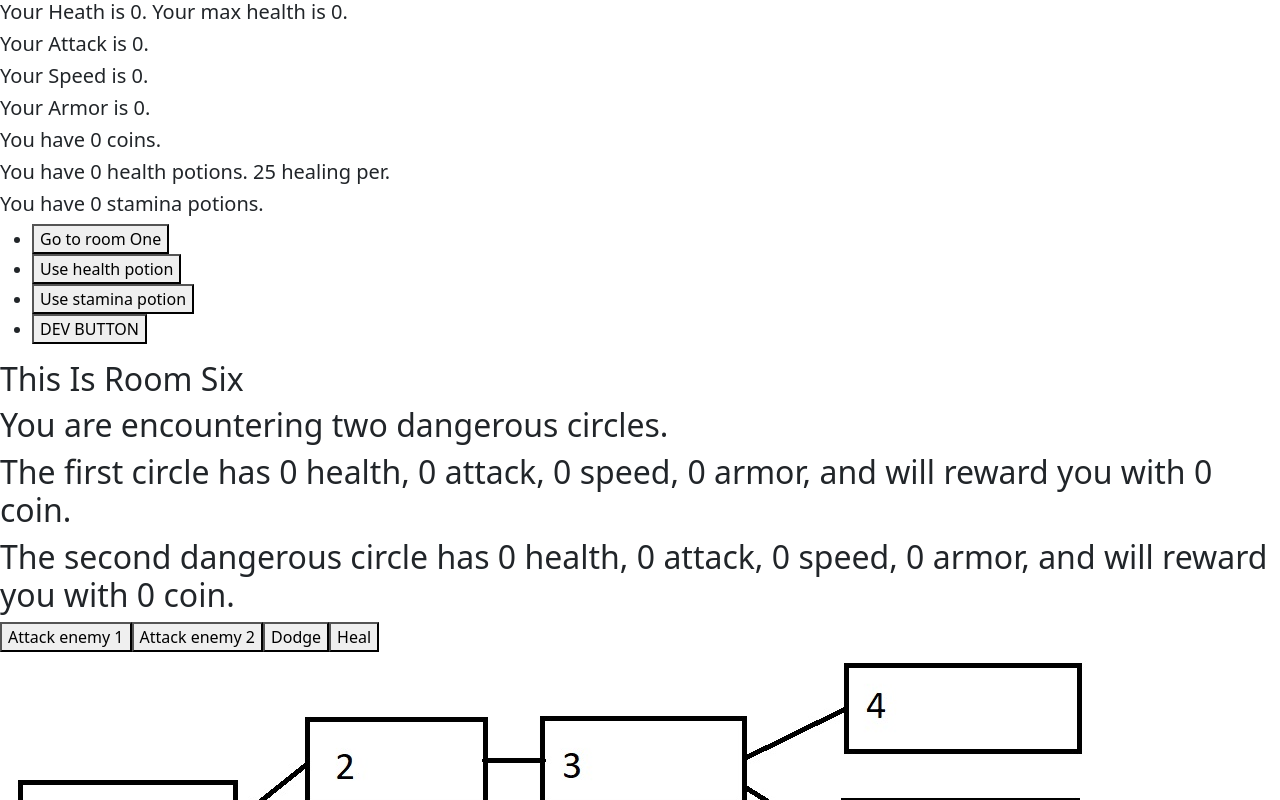
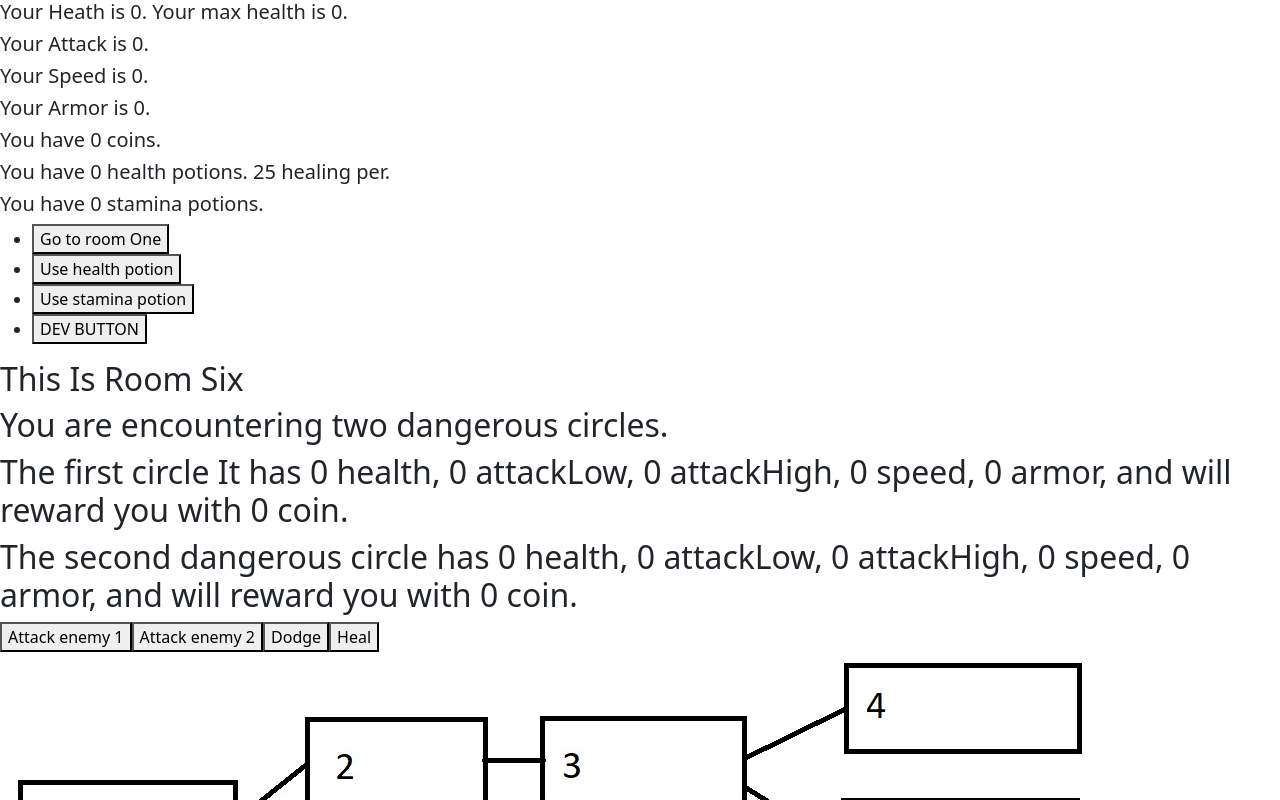
Before and after one commit to Wjamescorbett/ReactGamePractice, a React (Create React App) app: page /RoomSix in a window 1280 px wide. Shown: the top 800 px of the page. Built offline with nearby package versions, Linux system fonts and the light colour scheme.

Commit message:
Reaganged the combat sequence on App.jsx and added notes. Made it so enemies attack with a random number between high and low.

```diff
--- a/src/components/App.jsx
+++ b/src/components/App.jsx
@@ -35,19 +35,22 @@ class App extends Component {
             healthPotionEffect: 25,
             enemyAlive: 0,
             enemyHealth: 0,
-            enemyAttack: 0,
+            enemyAttackLow: 0,
+            enemyAttackHigh: 0,
             enemySpeed: 0,
             enemyArmor: 0,
             enemyReward: 0,
             enemyRewardCheck: 0,
             enemy2Health: 0,
-            enemy2Attack: 0,
+            enemy2AttackLow: 0,
+            enemy2AttackHigh: 0,
             enemy2Speed: 0,
             enemy2Armor: 0,
             enemy2Reward: 0,
             enemy2RewardCheck: 0,
             enemy3Health: 0,
-            enemy3Attack: 0,
+            enemy3AttackLow: 0,
+            enemy3AttackHigh: 0,
             enemy3Speed: 0,
             enemy3Armor: 0,
             enemy3Reward: 0,
@@ -209,35 +212,30 @@ class App extends Component {
         })
     }
 
-    createEnemy = (health, attack, speed, armor, reward, health2, attack2, speed2, armor2, reward2, health3, attack3, speed3, armor3, reward3) => {
+    createEnemy = (health, attackLow, attackHigh, speed, armor, reward, health2, attack2Low, attack2High, speed2, armor2, reward2, health3, attack3Low, attack3High, speed3, armor3, reward3) => {
         this.setState({
             enemyHealth: health,
-            enemyAttack: attack,
+            enemyAttackLow: attackLow,
+            enemyAttackHigh: attackHigh,
             enemySpeed: speed,
             enemyArmor: armor,
             enemyReward: reward,
             enemy2Health: health2,
-            enemy2Attack: attack2,
+            enemy2AttackLow: attack2Low,
+            enemy2AttackHigh: attack2High,
             enemy2Speed: speed2,
             enemy2Armor: armor2,
             enemy2Reward: reward2,
             enemy3Health: health3,
-            enemy3Attack: attack3,
+            enemy3AttackLow: attack3Low,
+            enemy3AttackHigh: attack3High,
             enemy3Speed: speed3,
             enemy3Armor: armor3,
             enemy3Reward: reward3,
         })
     }
 
-    playerHasNoSpeed = () => {
-        alert("You have no more speed! You took 10 damage. Return to Room One or use a stamina potion to regain your speed.")
-        this.setState({
-            playerHealth: this.state.playerHealth - 10,
-            enemyRewardCheck: 0,
-            enemy2RewardCheck: 0,
-            enemy3RewardCheck: 0,
-        })
-    }
+                                            // *ROOM MOVEMENT, CREATES ENEMIES FOR NEXT ROOM, ACCOUNTS FOR AND CHANGES PLAYER SPEED
 
     roomMovement = (currentRoom) => {
         if(this.state.playerSpeed > 0){
@@ -253,39 +251,53 @@ class App extends Component {
             this.playerHasNoSpeed()
         }
         if(currentRoom === 2 & this.state.roomTwoStatus === 0){
-            this.createEnemy(20, 2, 0, 1, 1, 0, 0, 0, 0, 0, 0, 0, 0, 0, 0) //One Circle
+            this.createEnemy(20, 2, 3, 0, 1, 1, 0, 0, 0, 0, 0, 0, 0, 0, 0, 0, 0, 0) //One Circle
             }
         if(currentRoom === 3 & this.state.roomThreeStatus === 0){
-            this.createEnemy(15, 4, 1, 2, 2, 0, 0, 0, 0, 0, 0, 0, 0, 0, 0) //One Square
+            this.createEnemy(15, 4, 1, 2, 2, 0, 0, 0, 0, 0, 0, 0, 0, 0, 0, 0, 0, 0) //One Square
         }
         if(currentRoom === 4 & this.state.roomFourStatus === 0){
-            this.createEnemy(50, 5, 4, 3, 15, 0, 0, 0, 0, 0, 0, 0, 0, 0, 0) //One Boss Triangle
+            this.createEnemy(50, 5, 4, 3, 15, 0, 0, 0, 0, 0, 0, 0, 0, 0, 0, 0, 0, 0) //One Boss Triangle
         }
         if(currentRoom === 5 & this.state.roomFiveStatus === 0){
-            this.createEnemy(15, 10, 0, 0, 5, 25, 4, 0, 5, 10, 0, 0, 0, 0, 0) //Parallelogram - Trapezium
+            this.createEnemy(15, 10, 0, 0, 5, 25, 4, 0, 5, 10, 0, 0, 0, 0, 0, 0, 0, 0) //Parallelogram - Trapezium
         }
         if(currentRoom === 6 & this.state.roomSixStatus === 0){
-            this.createEnemy(20, 2, 0, 1, 1, 20, 2, 0, 1, 1, 0, 0, 0, 0, 0) //Two Circles
+            this.createEnemy(20, 2, 3, 0, 1, 1, 20, 2, 3, 0, 1, 1, 0, 0, 0, 0, 0, 0) //Two Circles
         }
         if(currentRoom === 7 & this.state.roomSevenStatus === 0){
-            this.createEnemy(15, 4, 1, 2, 2, 15, 4, 1, 2, 2, 0, 0, 0, 0, 0) // Two Squares
+            this.createEnemy(15, 4, 1, 2, 2, 15, 4, 1, 2, 2, 0, 0, 0, 0, 0, 0, 0, 0) // Two Squares
         }
         if(currentRoom === 8 & this.state.roomEightStatus === 0){
-            this.createEnemy(80, 6, 3, 4, 30, 0, 0, 0, 0, 0, 0, 0, 0, 0, 0) //One BOSS pentagon
+            this.createEnemy(80, 6, 3, 4, 30, 0, 0, 0, 0, 0, 0, 0, 0, 0, 0, 0, 0, 0) //One BOSS pentagon
         }
         if(currentRoom === 9 & this.state.roomNineStatus === 0){
-            this.createEnemy(30, 4, 2, 2, 10, 15, 10, 0, 0, 5, 25, 4, 0, 5, 10) //Semi-Circle - Parallelogram - Trapezium
+            this.createEnemy(30, 4, 2, 2, 10, 15, 10, 0, 0, 5, 25, 4, 0, 5, 10, 0, 0, 0) //Semi-Circle - Parallelogram - Trapezium
         }
         if(currentRoom === 10 & this.state.roomTenStatus === 0){
-            this.createEnemy(100, 4, 2, 2, 20, 100, 4, 2, 2, 20, 0, 0, 0, 0, 0) //Two Hexagons
+            this.createEnemy(100, 4, 2, 2, 20, 100, 4, 2, 2, 20, 0, 0, 0, 0, 0, 0, 0, 0) //Two Hexagons
         }
         if(currentRoom === 11 & this.state.roomElevenStatus === 0){
-            this.createEnemy(50, 5, 4, 3, 15, 50, 5, 4, 3, 15, 0, 0, 0, 0, 0)
+            this.createEnemy(50, 5, 4, 3, 15, 50, 5, 4, 3, 15, 0, 0, 0, 0, 0, 0, 0, 0)
         }
         if(currentRoom === 12 & this.state.roomTwelveStatus === 0){
-            this.createEnemy(500, 15, 8, 8, 50, 0, 0, 0, 0, 0, 0, 0, 0, 0, 0)
+            this.createEnemy(500, 15, 8, 8, 50, 0, 0, 0, 0, 0, 0, 0, 0, 0, 0, 0, 0, 0)
         }
     }
+
+    playerHasNoSpeed = () => {
+        alert("You have no more speed! You took 10 damage. Return to Room One or use a stamina potion to regain your speed.")
+        this.setState({
+            playerHealth: this.state.playerHealth - 10,
+            enemyRewardCheck: 0,
+            enemy2RewardCheck: 0,
+            enemy3RewardCheck: 0,
+        })
+    }
+
+                                            // !END ROOM MOVEMENT AND PLAYER SPEED
+
+                                            // *BEGINNING OF COMBAT SEQUENCE
 
     playerAttackMove = (attackEnemy) => {
         var currentPlayerAttack = 0
@@ -325,7 +337,6 @@ class App extends Component {
             this.playerAttackMoveSetState(3, currentPlayerAttack)
             this.deadCheck(currentPlayerAttack, attackEnemy)
         }
-        // this.deadCheck(currentPlayerAttack)
     }
 
     playerAttackMoveSetState = (attackEnemyNumber, currentPlayerAttack) => {
@@ -343,6 +354,30 @@ class App extends Component {
             this.setState({
                 enemy3Health: this.state.enemy3Health - currentPlayerAttack,
                 })
+        }
+    }
+
+    deadCheck = (currentPlayerAttack, attackEnemy) => {
+        if(this.state.enemyHealth - currentPlayerAttack <= 0){
+            if(this.state.enemyRewardCheck === 0 & attackEnemy === 1){
+                this.deadCheckSetState(1)
+            }
+        }
+        if(this.state.enemy2Health - currentPlayerAttack <= 0) {
+            if(this.state.enemy2RewardCheck === 0 & attackEnemy === 2){
+                this.deadCheckSetState(2)
+            }
+        }
+        if(this.state.enemy3Health - currentPlayerAttack <= 0 & attackEnemy === 3) {
+            if(this.state.enemy3RewardCheck === 0){
+                this.deadCheckSetState(3)
+            }
+        }
+        if(this.state.enemyHealth <= 0 & this.state.enemy2Health <= 0 & this.state.enemy3Health <= 0){
+            this.setCurrentRoomStatusClearEnemy()
+        }
+        if(this.state.enemyHealth + this.state.enemy2Health + this.state.enemy3Health > 0){
+            this.enemyCounterAttack(currentPlayerAttack)
         }
     }
 
@@ -370,28 +405,40 @@ class App extends Component {
         }
     }
 
-    deadCheck = (currentPlayerAttack, attackEnemy) => {
-        if(this.state.enemyHealth - currentPlayerAttack <= 0){
-            if(this.state.enemyRewardCheck === 0 & attackEnemy === 1){
-                this.deadCheckSetState(1)
-            }
+    enemyCounterAttack = (currentPlayerAttack) => {
+        var currentEnemyAttack = this.currentEnemyAttackRandomizer(this.state.enemyAttackLow, this.state.enemyAttackHigh) - this.state.playerArmor
+        var currentEnemy2Attack = this.currentEnemyAttackRandomizer(this.state.enemy2AttackLow, this.state.enemy2AttackHigh) - this.state.playerArmor
+        var currentEnemy3Attack = this.currentEnemyAttackRandomizer(this.state.enemy3AttackLow, this.state.enemy3AttackHigh) - this.state.playerArmor
+        var playerDamageTaken = 0
+        if(currentEnemyAttack <= 0){
+            currentEnemyAttack = 1
         }
-        if(this.state.enemy2Health - currentPlayerAttack <= 0) {
-            if(this.state.enemy2RewardCheck === 0 & attackEnemy === 2){
-                this.deadCheckSetState(2)
-            }
+        if(currentEnemy2Attack <= 0){
+            currentEnemy2Attack = 1
         }
-        if(this.state.enemy3Health - currentPlayerAttack <= 0 & attackEnemy === 3) {
-            if(this.state.enemy3RewardCheck === 0){
-                this.deadCheckSetState(3)
-            }
+        if(currentEnemy3Attack <= 0){
+            currentEnemy3Attack = 1
         }
-        if(this.state.enemyHealth <= 0 & this.state.enemy2Health <= 0 & this.state.enemy3Health <= 0){
-            this.setCurrentRoomStatusClearEnemy()
+        if(this.state.enemyHealth - currentPlayerAttack > 0){
+            playerDamageTaken = playerDamageTaken + currentEnemyAttack
         }
-        if(this.state.enemyHealth + this.state.enemy2Health + this.state.enemy3Health > 0){
-            this.enemyCounterAttack(currentPlayerAttack)
+        if(this.state.enemy2Health - currentPlayerAttack > 0){
+            playerDamageTaken = playerDamageTaken + currentEnemy2Attack
         }
+        if(this.state.enemy3Health - currentPlayerAttack > 0){
+            playerDamageTaken = playerDamageTaken + currentEnemy3Attack
+        }
+        this.playerTakeDamage(playerDamageTaken)
+    }
+
+    currentEnemyAttackRandomizer = (enemyAttackLow, enemyAttackHigh) => {
+        return Math.floor(Math.random() * (enemyAttackHigh - enemyAttackLow + 1) + enemyAttackLow)
+    }
+
+    playerTakeDamage = (damageTaken) => {
+        this.setState({
+            playerHealth: this.state.playerHealth - damageTaken,
+        })
     }
 
     setCurrentRoomStatusClearEnemy = () => {
@@ -452,41 +499,13 @@ class App extends Component {
         }
     }
 
+                                            // !END OF ATTACK SEQUENCE
+
     typeOfEnemyAttack = () => {
 
     }
 
-    playerTakeDamage = (damageTaken) => {
-        this.setState({
-            playerHealth: this.state.playerHealth - damageTaken,
-        })
-    }
 
-    enemyCounterAttack = (currentPlayerAttack) => {
-        var currentEnemyAttack = this.state.enemyAttack - this.state.playerArmor
-        var currentEnemy2Attack = this.state.enemy2Attack - this.state.playerArmor
-        var currentEnemy3Attack = this.state.enemy3Attack - this.state.playerArmor
-        var playerDamageTaken = 0
-        if(currentEnemyAttack <= 0){
-            currentEnemyAttack = 1
-        }
-        if(currentEnemy2Attack <= 0){
-            currentEnemy2Attack = 1
-        }
-        if(currentEnemy3Attack <= 0){
-            currentEnemy3Attack = 1
-        }
-        if(this.state.enemyHealth - currentPlayerAttack > 0){
-            playerDamageTaken = playerDamageTaken + currentEnemyAttack
-        }
-        if(this.state.enemy2Health - currentPlayerAttack > 0){
-            playerDamageTaken = playerDamageTaken + currentEnemy2Attack
-        }
-        if(this.state.enemy3Health - currentPlayerAttack > 0){
-            playerDamageTaken = playerDamageTaken + currentEnemy3Attack
-        }
-        this.playerTakeDamage(playerDamageTaken)
-    }
 
     openChest = () => {
         if(this.state.currentRoom === 4){
@@ -518,7 +537,7 @@ class App extends Component {
 
                     <Route path="/GameBoard" element={<GameBoard buyFromStore={this.buyFromStore} roomMovement={this.roomMovement} createEnemy={this.createEnemy} />} />
 
-                    <Route path="/RoomTwo" element={<RoomTwo roomMovement={this.roomMovement} playerAttackMove={this.playerAttackMove} enemyHealth={this.state.enemyHealth} enemyAttack={this.state.enemyAttack} enemySpeed={this.state.enemySpeed} enemyArmor={this.state.enemyArmor} enemyReward={this.state.enemyReward} roomTwoStatus={this.state.roomTwoStatus} resetRoomStatus={this.resetRoomStatus} />} />
+                    <Route path="/RoomTwo" element={<RoomTwo roomMovement={this.roomMovement} playerAttackMove={this.playerAttackMove} enemyHealth={this.state.enemyHealth} enemyAttackLow={this.state.enemyAttackLow} enemyAttackHigh={this.state.enemyAttackHigh} enemySpeed={this.state.enemySpeed} enemyArmor={this.state.enemyArmor} enemyReward={this.state.enemyReward} roomTwoStatus={this.state.roomTwoStatus} resetRoomStatus={this.resetRoomStatus} />} />
 
                     <Route path="/RoomThree" element={<RoomThree roomMovement={this.roomMovement} playerAttackMove={this.playerAttackMove} roomThreeStatus ={this.state.roomThreeStatus} enemyHealth={this.state.enemyHealth} enemyAttack={this.state.enemyAttack} enemySpeed={this.state.enemySpeed} enemyArmor={this.state.enemyArmor} enemyReward={this.state.enemyReward} />} />
 
@@ -526,7 +545,7 @@ class App extends Component {
 
                     <Route path="/RoomFive" element={<RoomFive resetRoomStatus={this.resetRoomStatus} roomFiveStatus={this.state.roomFiveStatus} roomMovement={this.roomMovement} playerAttackMove={this.playerAttackMove} enemyHealth={this.state.enemyHealth} enemyAttack={this.state.enemyAttack} enemySpeed={this.state.enemySpeed} enemyArmor={this.state.enemyArmor} enemyReward={this.state.enemyReward} enemy2Health={this.state.enemy2Health} enemy2Attack={this.state.enemy2Attack} enemy2Speed={this.state.enemy2Speed} enemy2Armor={this.state.enemy2Armor} enemy2Reward={this.state.enemy2Reward} />} />
 
-                    <Route path="/RoomSix" element={<RoomSix resetRoomStatus={this.resetRoomStatus} roomSixStatus={this.state.roomSixStatus} roomMovement={this.roomMovement} playerAttackMove={this.playerAttackMove} enemyHealth={this.state.enemyHealth} enemyAttack={this.state.enemyAttack} enemySpeed={this.state.enemySpeed} enemyArmor={this.state.enemyArmor} enemyReward={this.state.enemyReward} enemy2Health={this.state.enemy2Health} enemy2Attack={this.state.enemy2Attack} enemy2Speed={this.state.enemy2Speed} enemy2Armor={this.state.enemy2Armor} enemy2Reward={this.state.enemy2Reward}/>} />
+                    <Route path="/RoomSix" element={<RoomSix resetRoomStatus={this.resetRoomStatus} roomSixStatus={this.state.roomSixStatus} roomMovement={this.roomMovement} playerAttackMove={this.playerAttackMove} enemyHealth={this.state.enemyHealth} enemyAttackLow={this.state.enemyAttackLow} enemyAttackHigh={this.state.enemyAttackHigh} enemy2AttackLow={this.state.enemy2AttackLow} enemy2AttackHigh={this.state.enemy2AttackHigh} enemySpeed={this.state.enemySpeed} enemyArmor={this.state.enemyArmor} enemyReward={this.state.enemyReward} enemy2Health={this.state.enemy2Health} enemy2Attack={this.state.enemy2Attack} enemy2Speed={this.state.enemy2Speed} enemy2Armor={this.state.enemy2Armor} enemy2Reward={this.state.enemy2Reward}/>} />
 
                     <Route path="/RoomSeven" element={<RoomSeven resetRoomStatus={this.resetRoomStatus} roomSevenStatus={this.state.roomSevenStatus} roomMovement={this.roomMovement} playerAttackMove={this.playerAttackMove} enemyHealth={this.state.enemyHealth} enemyAttack={this.state.enemyAttack} enemySpeed={this.state.enemySpeed} enemyArmor={this.state.enemyArmor} enemyReward={this.state.enemyReward} enemy2Health={this.state.enemy2Health} enemy2Attack={this.state.enemy2Attack} enemy2Speed={this.state.enemy2Speed} enemy2Armor={this.state.enemy2Armor} enemy2Reward={this.state.enemy2Reward}/>} />
 
--- a/src/components/RoomSix/RoomSix.jsx
+++ b/src/components/RoomSix/RoomSix.jsx
@@ -11,8 +11,8 @@ const RoomSix = (props) => {
                 </div>
             <div>
                 <h2>You are encountering two dangerous circles. </h2>
-                <h2>The first circle has {props.enemyHealth} health, {props.enemyAttack} attack, {props.enemySpeed} speed, {props.enemyArmor} armor, and will reward you with {props.enemyReward} coin. </h2>
-                <h2>The second dangerous circle has {props.enemy2Health} health, {props.enemy2Attack} attack, {props.enemy2Speed} speed, {props.enemy2Armor} armor, and will reward you with {props.enemy2Reward} coin. </h2>
+                <h2>The first circle It has {props.enemyHealth} health, {props.enemyAttackLow} attackLow, {props.enemyAttackHigh} attackHigh, {props.enemySpeed} speed, {props.enemyArmor} armor, and will reward you with {props.enemyReward} coin. </h2>
+                <h2>The second dangerous circle has {props.enemy2Health} health, {props.enemy2AttackLow} attackLow, {props.enemy2AttackHigh} attackHigh, {props.enemy2Speed} speed, {props.enemy2Armor} armor, and will reward you with {props.enemy2Reward} coin. </h2>
             </div>
             <div>
                 <button className="attackMove" onClick={() => props.playerAttackMove(1)}>Attack enemy 1</button>
--- a/src/components/RoomTwo/RoomTwo.jsx
+++ b/src/components/RoomTwo/RoomTwo.jsx
@@ -10,7 +10,7 @@ const RoomTwo = (props) => {
                     <h2>This Is Room Two</h2>
                 </div>
             <div>
-                <h2>You are encountering a dangerous circle. It has {props.enemyHealth} health, {props.enemyAttack} attack, {props.enemySpeed} speed, {props.enemyArmor} armor, and will reward you with {props.enemyReward} coin. </h2>
+                <h2>You are encountering a dangerous circle. It has {props.enemyHealth} health, {props.enemyAttackLow} attackLow, {props.enemyAttackHigh} attackHigh, {props.enemySpeed} speed, {props.enemyArmor} armor, and will reward you with {props.enemyReward} coin. </h2>
             </div>
             <div>
                 <button className="attackMove" onClick={() => props.playerAttackMove(1)}>Attack</button>
```
Also changed, not shown: 1 other file (tests, documents, lock files or other folders).
